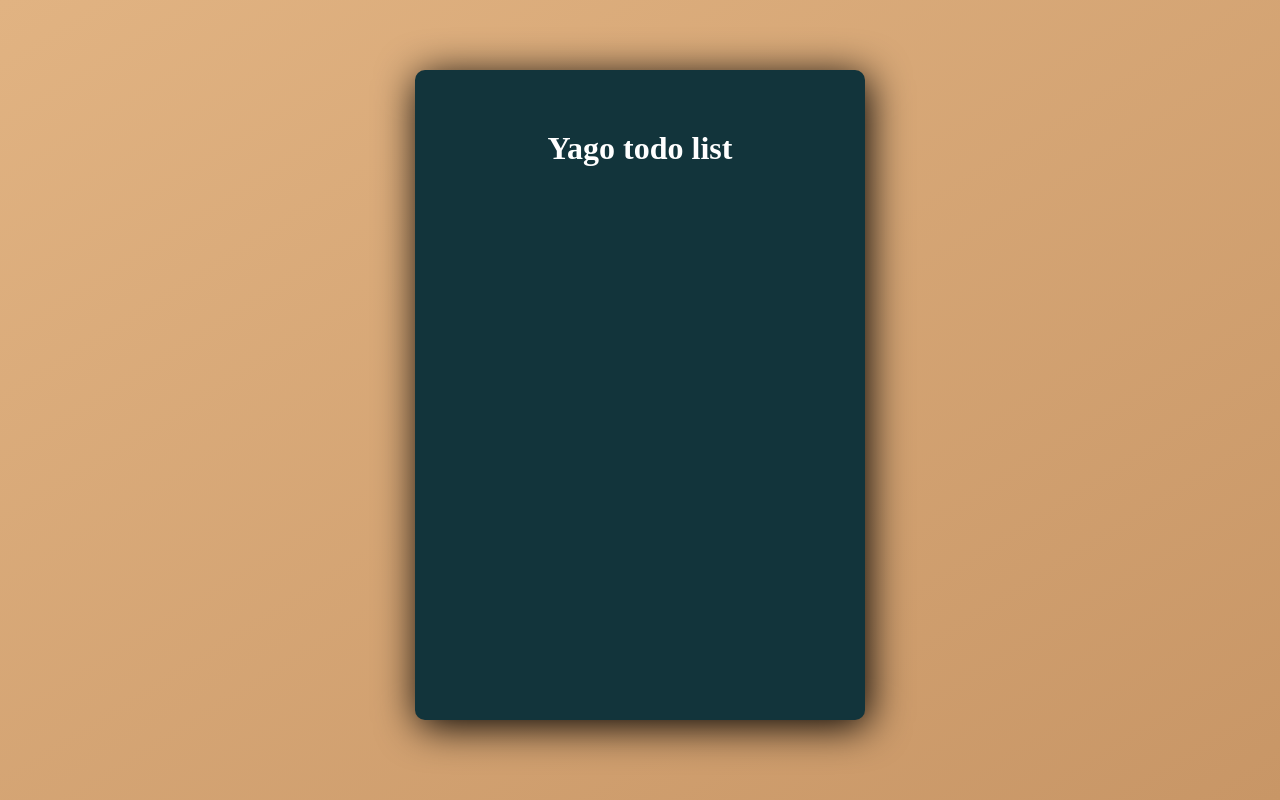
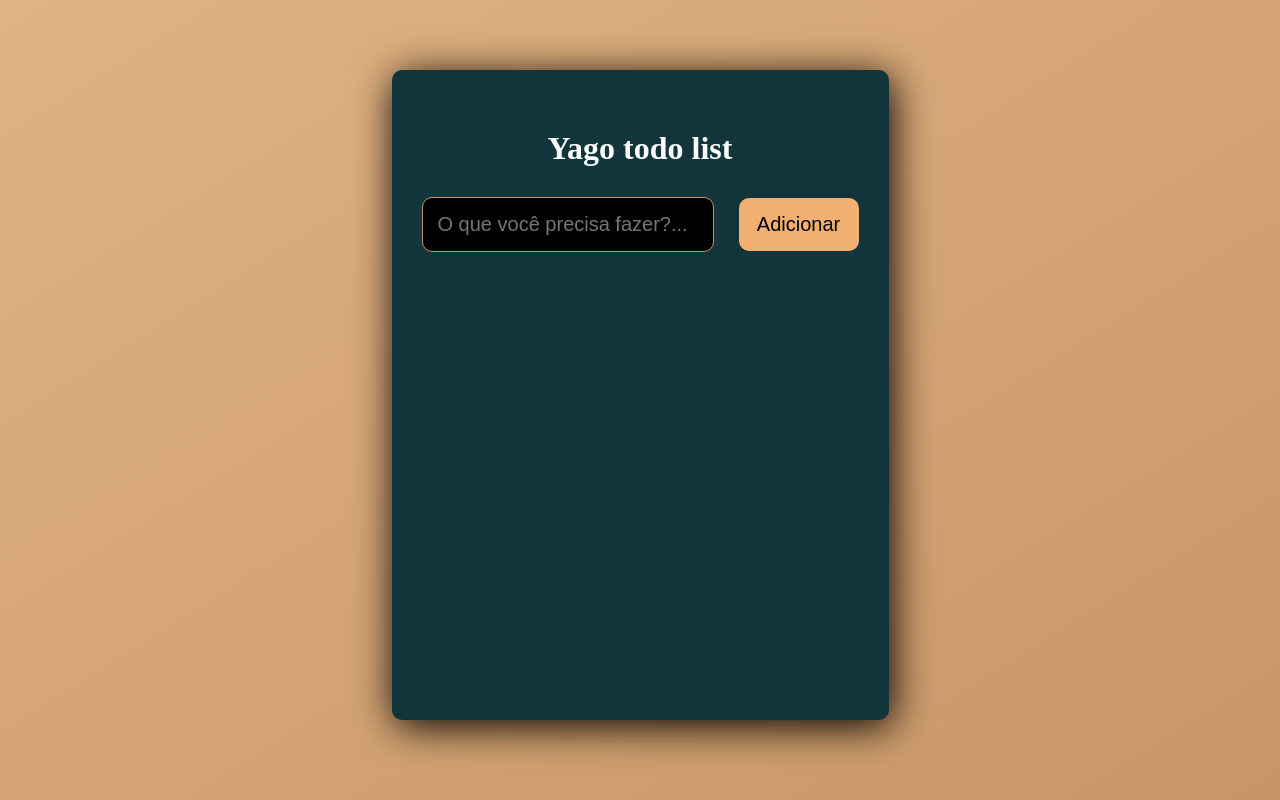
Before and after one commit to YagoAyala/react-todo-list, a React (Create React App) app in the folder yago-todo-list/: page / in a window 1280 px wide. Built offline with nearby package versions, Linux system fonts and the light colour scheme.

Commit message:
feat: created forms to add items

```diff
--- a/yago-todo-list/src/App.css
+++ b/yago-todo-list/src/App.css
@@ -42,7 +42,7 @@
 }
 
 .button-add {
-  width: 70px;
+  width: 120px;
   padding: 15px 15px;
   font-size: 20px;
   border-radius: 10px;
--- a/yago-todo-list/src/App.js
+++ b/yago-todo-list/src/App.js
@@ -1,5 +1,6 @@
 import './App.css';
 import Header from './components/Header';
+import Form from './components/Forms';
 
 const App =() => {
   return (
@@ -8,6 +9,9 @@
         <div>
           <Header />
         </div>
+        <div>
+          <Form />
+        </div>
       </div>
     </div>
   );
--- /dev/null
+++ b/yago-todo-list/src/components/Forms.js
@@ -0,0 +1,14 @@
+import React from "react";
+
+const Form = () => {
+    return (
+        <form>
+            <input type="text" placeholder="O que você precisa fazer?..." className="task-input"/>
+            <button className="button-add" type="submit">
+                Adicionar
+            </button>
+        </form>
+    )
+}
+
+export default Form;
```
